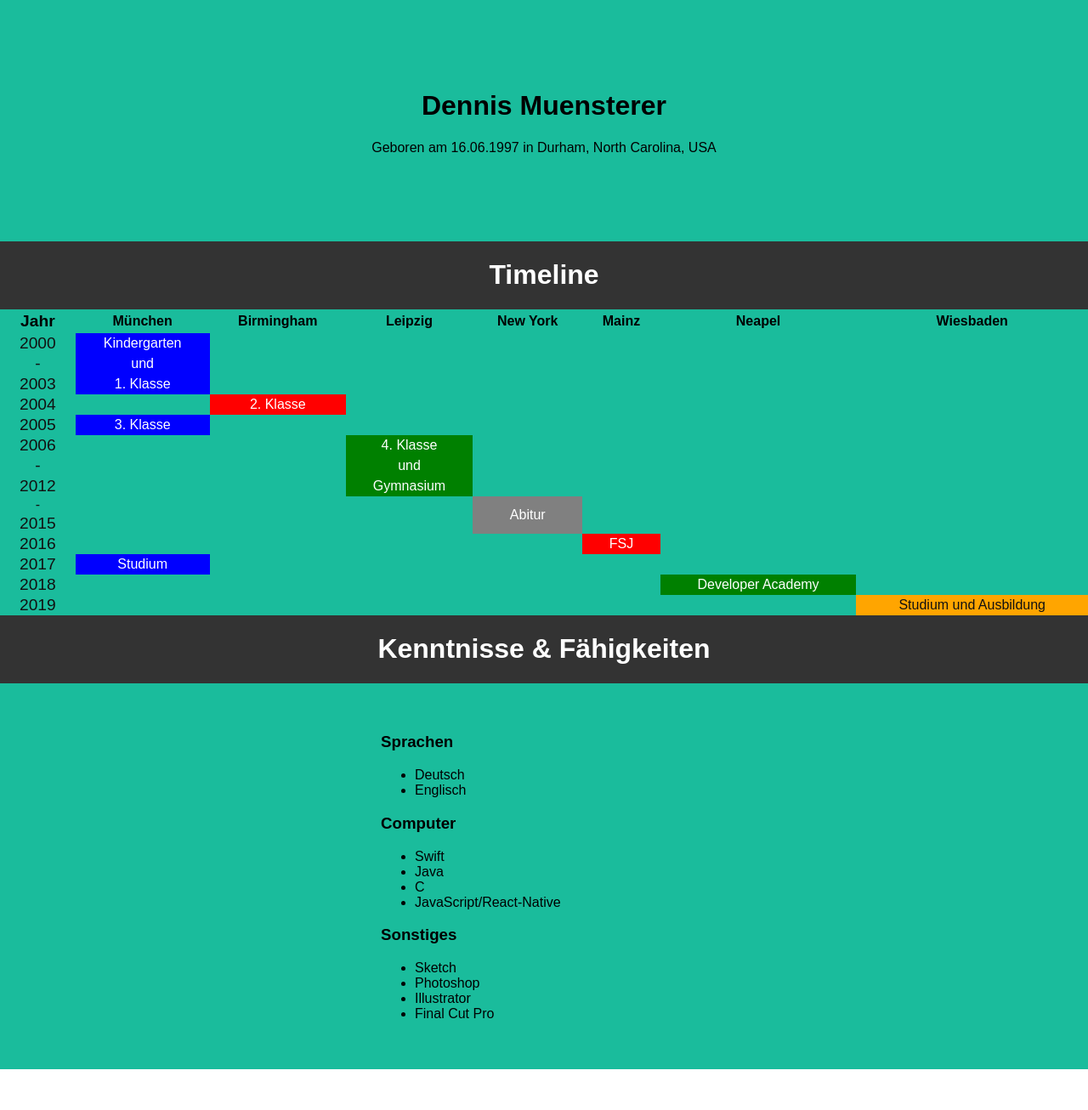
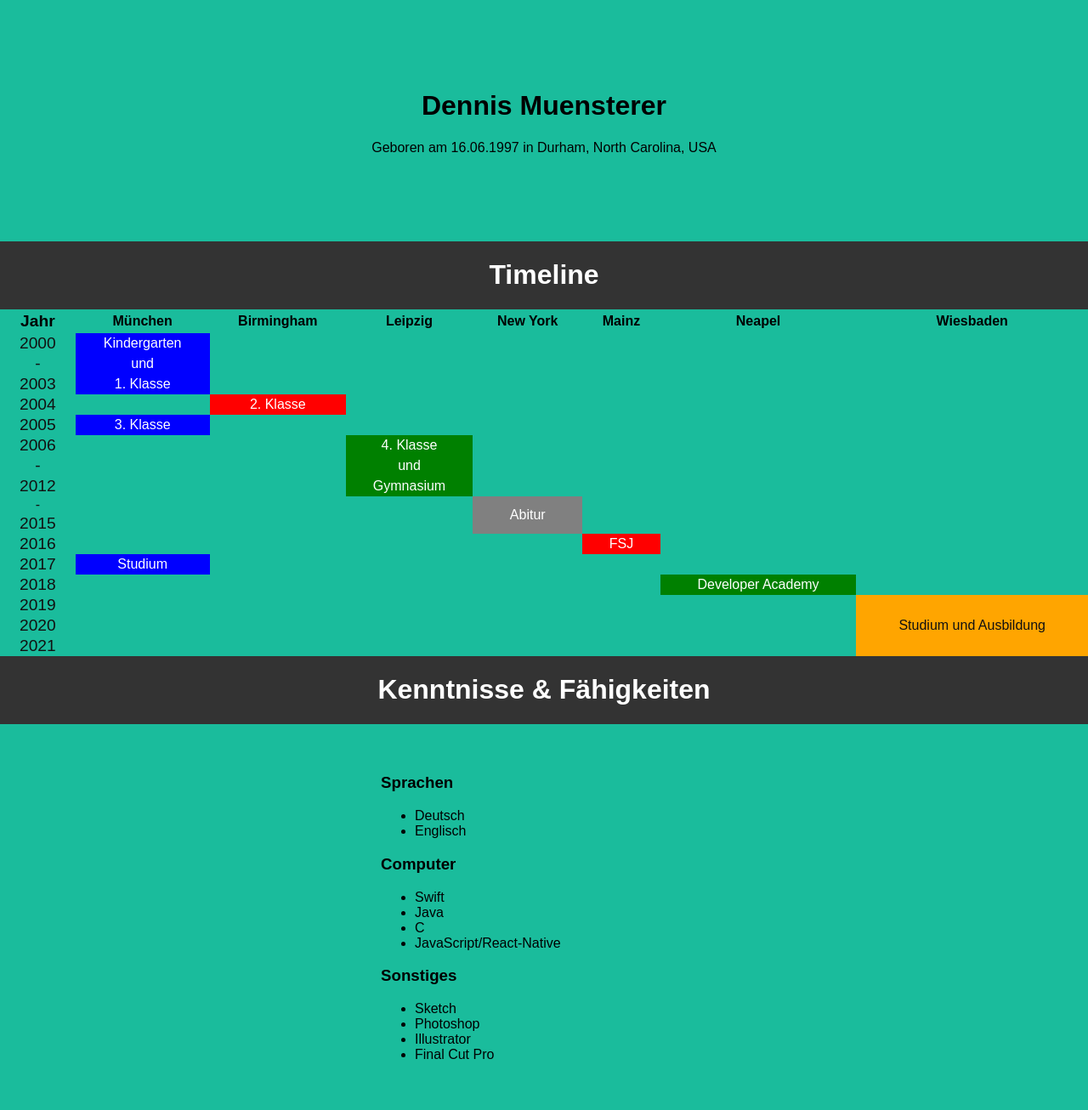
Before and after one commit to dnnsmnstrr/dnnsmnstrr.github.io, a Jekyll site: the page lebenslauf.html, which Jekyll copies as it is, in a window 1280 px wide. Shown: the whole page at 85% size. Built offline with Jekyll 4.4.1, drawn with Linux system fonts in a browser that asks for light colours; before the commit the page ends 1258 px from its top, so only the background shows below that.

Commit message:
Add current year to cv rows

```diff
--- a/lebenslauf.html
+++ b/lebenslauf.html
@@ -292,8 +292,14 @@
 					<td></td>
 					<td></td>
 					<td></td>
-					<td class="wiesbaden">Studium und Ausbildung</td>
+					<td class="wiesbaden" rowspan="3">Studium und Ausbildung</td>
 				</tr>
+        <tr>
+          <td class="year">2020</td>
+        </tr>
+        <tr>
+          <td class="year">2021</td>
+        </tr>
 				<tbody />
 		</table>
 	</div>
```
